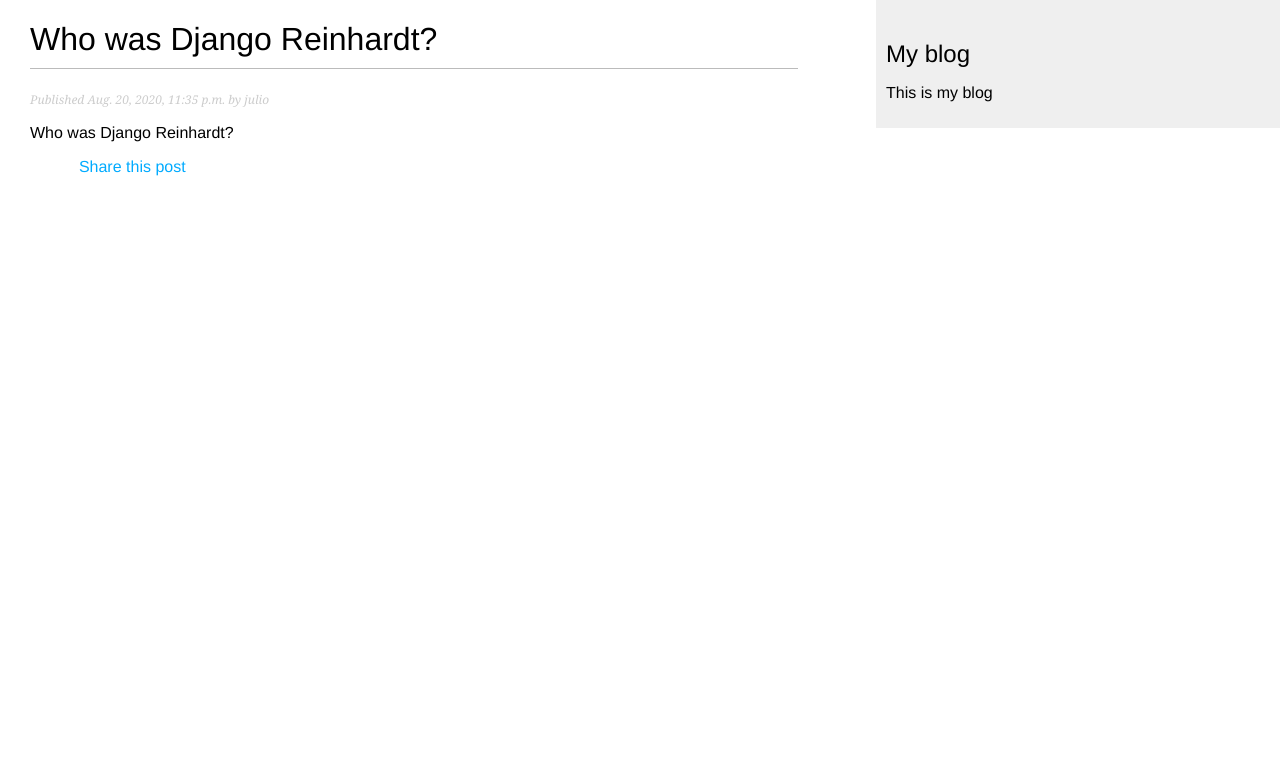
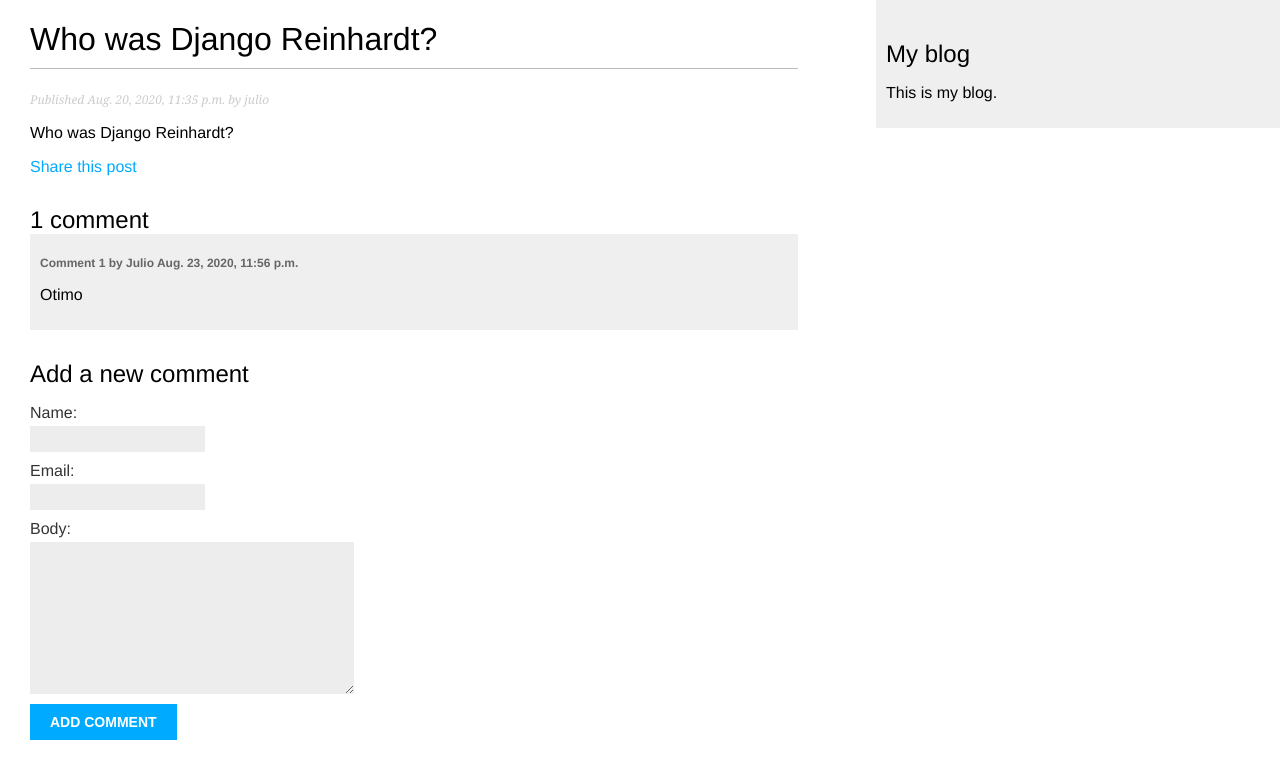
Before and after one commit to juliofelipe/blog, a Django app: a page that uses blog/templates/blog/base.html in a window 1280 px wide. Shown: the top 779 px of the page. Run offline with Django 3.2, Linux system fonts and the light colour scheme; data comes from the database, SQL or seed files in the repository; both versions use the stored data as it was after the commit.

Commit message:
feat: add comments

```diff
--- a/blog/forms.py
+++ b/blog/forms.py
@@ -1,8 +1,17 @@
 from django import forms
+
+from blog.models import Comment
 
 
 class EmailPostForm(forms.Form):
     name = forms.CharField(max_length=25)
     email = forms.EmailField()
     to = forms.EmailField()
-    comments = forms.CharField(required=False, widget=forms.Textarea)
+    comments = forms.CharField(required=False,
+                               widget=forms.Textarea)
+
+
+class CommentForm(forms.ModelForm):
+    class Meta:
+        model = Comment
+        fields = ('name', 'email', 'body')
--- a/blog/models.py
+++ b/blog/models.py
@@ -1,14 +1,12 @@
+from django.contrib.auth.models import User
 from django.db import models
 from django.urls import reverse
 from django.utils import timezone
-from django.contrib.auth.models import User
 
 
-class PublisherManager(models.Manager):
+class PublishedManager(models.Manager):
     def get_queryset(self):
-        return super(PublisherManager,
-                     self).get_queryset()\
-                    .filter(status='published')
+        return super(PublishedManager, self).get_queryset().filter(status='published')
 
 
 class Post(models.Model):
@@ -24,19 +22,35 @@
     created = models.DateTimeField(auto_now_add=True)
     updated = models.DateTimeField(auto_now=True)
     status = models.CharField(max_length=10, choices=STATUS_CHOICES, default='draft')
-
-    objects = models.Manager()
-    published = PublisherManager()
-
-    def get_absolute_url(self):
-        return reverse('blog:post_detail',
-                       args=[self.publish.year,
-                             self.publish.month,
-                             self.publish.day,
-                             self.slug])
+    objects = models.Manager()  # The   default   manager.
+    published = PublishedManager()  # Our   custom   manager.
 
     class Meta:
         ordering = ('-publish',)
 
     def __str__(self):
         return self.title
+
+    def get_absolute_url(self):
+        return reverse('blog:post_detail', args=[
+            self.publish.year,
+            self.publish.month,
+            self.publish.day,
+            self.slug
+        ])
+
+
+class Comment(models.Model):
+    post = models.ForeignKey(Post, on_delete=models.CASCADE, related_name='comments')
+    name = models.CharField(max_length=80)
+    email = models.EmailField()
+    body = models.TextField()
+    created = models.DateTimeField(auto_now_add=True)
+    updated = models.DateTimeField(auto_now=True)
+    active = models.BooleanField(default=True)
+
+    class Meta:
+        ordering = ('created',)
+
+    def __str__(self):
+        return f'Comment by {self.name} on {self.post}'
--- a/blog/static/css/blog.css
+++ b/blog/static/css/blog.css
@@ -1,104 +1,92 @@
 body {
-    margin: 0;
-    padding: 0;
-    font-family: helvetica, sans-serif;
-
+    margin:0;
+    padding:0;
+    font-family:helvetica, sans-serif;
 }
 
 a {
-    color: #00abff;
-    text-decoration: none;
-
+    color:#00abff;
+    text-decoration:none;
 }
 
 h1 {
-    font-weight: normal;
-    border-bottom: 1px solid #bbb;
-    padding: 0 0 10px 0;
+    font-weight:normal;
+    border-bottom:1px solid #bbb;
+    padding:0 0 10px 0;
 }
 
 h2 {
-    font-weight: normal;
-    margin: 30px 0 0;
+    font-weight:normal;
+    margin:30px 0 0;
 }
 
 #content {
-    float: left;
-    width: 60%;
-    padding: 0 0 0 30px;
-
+    float:left;
+    width:60%;
+    padding:0 0 0 30px;
 }
 
 #sidebar {
-    float: right;
-    width: 30%;
-    padding: 10px;
-    background: #efefef;
-    height: 100%;
+    float:right;
+    width:30%;
+    padding:10px;
+    background:#efefef;
+    height:100%;
 }
 
 p.date {
-    color: #ccc;
+    color:#ccc;
     font-family: georgia, serif;
     font-size: 12px;
     font-style: italic;
-
 }
 
-/*  pagination  */
+/* pagination */
 .pagination {
-    margin: 40px 0;
-    font-weight: bold;
+    margin:40px 0;
+    font-weight:bold;
 }
 
-/*  forms  */
+/* forms */
 label {
-    float: left;
-    clear: both;
-    color: #333;
-    margin-bottom: 4px;
-
+    float:left;
+    clear:both;
+    color:#333;
+    margin-bottom:4px;
+}
+input, textarea {
+    clear:both;
+    float:left;
+    margin:0 0 10px;
+    background:#ededed;
+    border:0;
+    padding:6px 10px;
+    font-size:12px;
+}
+input[type=submit] {
+    font-weight:bold;
+    background:#00abff;
+    color:#fff;
+    padding:10px 20px;
+    font-size:14px;
+    text-transform:uppercase;
+}
+.errorlist {
+    color:#cc0033;
+    float:left;
+    clear:both;
+    padding-left:10px;
 }
 
-input, textarea {
-    clear: both;
-    float: left;
-    margin: 0 0 10px;
-    background: #ededed;
-    border: 0;
-    padding: 6px 10px;
-    font-size: 12px;
+/* comments */
+.comment {
+    padding:10px;
 }
-
-input[type=submit] {
-    font-weight: bold;
-    background: #00abff;
-    color: #fff;
-    padding: 10px 20px;
-    font-size: 14px;
-    text-transform: uppercase;
-
+.comment:nth-child(even) {
+    background:#efefef;
 }
-
-.errorlist {
-    color: #cc0033;
-    float: left;
-    clear: both;
-    padding-left: 10px;
-
+.comment .info {
+    font-weight:bold;
+    font-size:12px;
+    color:#666;
 }
-
-/*  comments  */
-.comment {
-    padding: 10px;
-}
-
-.comment:nth-child(even) {
-    background: #efefef;
-}
-
-.comment .info {
-    font-weight: bold;
-    font-size: 12px;
-    color: #666;
-}
--- a/blog/templates/blog/base.html
+++ b/blog/templates/blog/base.html
@@ -1,18 +1,22 @@
 {% load static %}
 <!doctype html>
-<html>
+<html lang="en">
 <head>
+    <meta charset="UTF-8">
+    <meta name="viewport"
+          content="width=device-width, user-scalable=no, initial-scale=1.0, maximum-scale=1.0, minimum-scale=1.0">
+    <meta http-equiv="X-UA-Compatible" content="ie=edge">
     <title>{% block title %}{% endblock %}</title>
     <link rel="stylesheet" href="{% static "css/blog.css" %}">
 </head>
 <body>
-   <div id="content">
-       {% block content %}
-       {% endblock %}
-   </div>
+    <div id="content">
+        {% block content %}
+        {% endblock %}
+    </div>
     <div id="sidebar">
         <h2>My blog</h2>
-        <p>This is my blog</p>
+        <p>This is my blog.</p>
     </div>
 </body>
 </html>
--- a/blog/templates/blog/pagination.html
+++ b/blog/templates/blog/pagination.html
@@ -1,10 +1,10 @@
 <div class="pagination">
   <span class="step-links">
     {% if page.has_previous %}
-			<a href="?page={{  page.previous_page_number }}">Previous</a>
+        <a href="?page={{ page.previous_page_number }}">Previous</a>
     {% endif %}
       <span class="current">
-		Page {{ page.number  }} of {{  page.paginator.num_pages }}.
+      Page {{ page.number }} of {{ page.paginator.num_pages }}.
     </span>
       {% if page.has_next %}
           <a href="?page={{ page.next_page_number }}">Next</a>
--- a/blog/templates/blog/post/detail.html
+++ b/blog/templates/blog/post/detail.html
@@ -1,8 +1,8 @@
-{% extends "blog/base.html" %}
+{% extends  "blog/base.html" %}
 
-{% block title %}{{ post.title }}{% endblock %}
+{% block  title %}{{ post.title }}{% endblock %}
 
-{% block content %}
+{% block  content %}
     <h1>{{ post.title }}</h1>
     <p class="date">
         Published {{ post.publish }} by {{ post.author }}
@@ -10,7 +10,33 @@
     {{ post.body|linebreaks }}
     <p>
         <a href="{% url "blog:post_share" post.id %}">
-      Share this post
+            Share this post
         </a>
     </p>
+    {% with comments.count as total_comments %}
+        <h2>
+            {{ total_comments }} comment{{ total_comments|pluralize }}
+        </h2>
+    {% endwith %}
+    {% for comment in comments %}
+        <div class="comment">
+            <p class="info">
+                Comment {{ forloop.counter }} by {{ comment.name }}
+                {{ comment.created }}
+            </p>
+            {{ comment.body|linebreaks }}
+        </div>
+    {% empty %}
+        <p>There are no comments yet.</p>
+    {% endfor %}
+    {% if new_comment %}
+        <h2>Your comment has been added.</h2>
+    {% else %}
+        <h2>Add a new comment</h2>
+        <form action="." method="post">
+            {{ comment_form.as_p }}
+            {% csrf_token %}
+            <p><input type="submit" value="Add comment"></p>
+        </form>
+    {% endif %}
 {% endblock %}
--- a/blog/templates/blog/post/list.html
+++ b/blog/templates/blog/post/list.html
@@ -1,13 +1,12 @@
 {% extends "blog/base.html" %}
 
-
-{% block title %}My Blog{% endblock  %}
+{% block title %}My Blog{% endblock %}
 
 {% block content %}
     <h1>My Blog</h1>
     {% for post in posts %}
         <h2>
-		<a href="{{  post.get_absolute_url }}">
+            <a href="{{ post.get_absolute_url }}">
                 {{ post.title }}
             </a>
         </h2>
--- a/blog/views.py
+++ b/blog/views.py
@@ -1,9 +1,8 @@
 from django.core.mail import send_mail
-# from django.core.paginator import Paginator, PageNotAnInteger, EmptyPage
 from django.shortcuts import render, get_object_or_404
 from django.views.generic import ListView
 
-from .forms import EmailPostForm
+from .forms import EmailPostForm, CommentForm
 from .models import Post
 
 
@@ -15,15 +14,34 @@
 
 
 def post_detail(request, year, month, day, post):
-    post = get_object_or_404(Post,
-                             slug=post,
+    post = get_object_or_404(Post, slug=post,
                              status='published',
                              publish__year=year,
                              publish__month=month,
                              publish__day=day)
+
+    # List of active comments for this post
+    comments = post.comments.filter(active=True)
+    new_comment = None
+
+    if request.method == 'POST':
+        # A comment was posted
+        comment_form = CommentForm(data=request.POST)
+        if comment_form.is_valid():
+            # Create Comment object but don't save to database yet
+            new_comment = comment_form.save(commit=False)
+            # Assign the current post to the comment
+            new_comment.post = post
+            # Save the comment to the database
+            new_comment.save()
+    else:
+        comment_form = CommentForm()
     return render(request,
                   'blog/post/detail.html',
-                  {'post': post})
+                  {'post': post,
+                   'comments': comments,
+                   'new_comment': new_comment,
+                   'comment_form': comment_form})
 
 
 def post_share(request, post_id):
```
Also changed, not shown: blog/admin.py (+9 -1 lines), blog/urls.py (+3 -6 lines), blog/migrations/0002_comment.py (added), blog/templates/blog/post/share.html (indentation only), db.sqlite3. Lines whose indentation alone changed are shown as unchanged.
